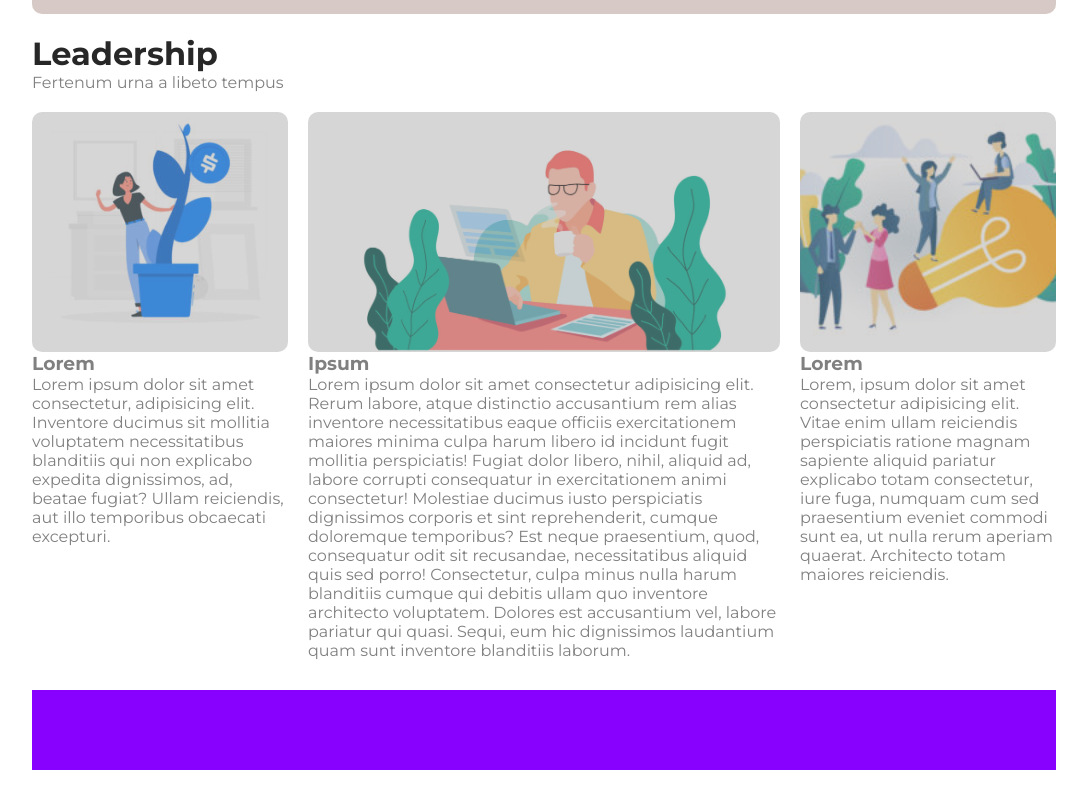
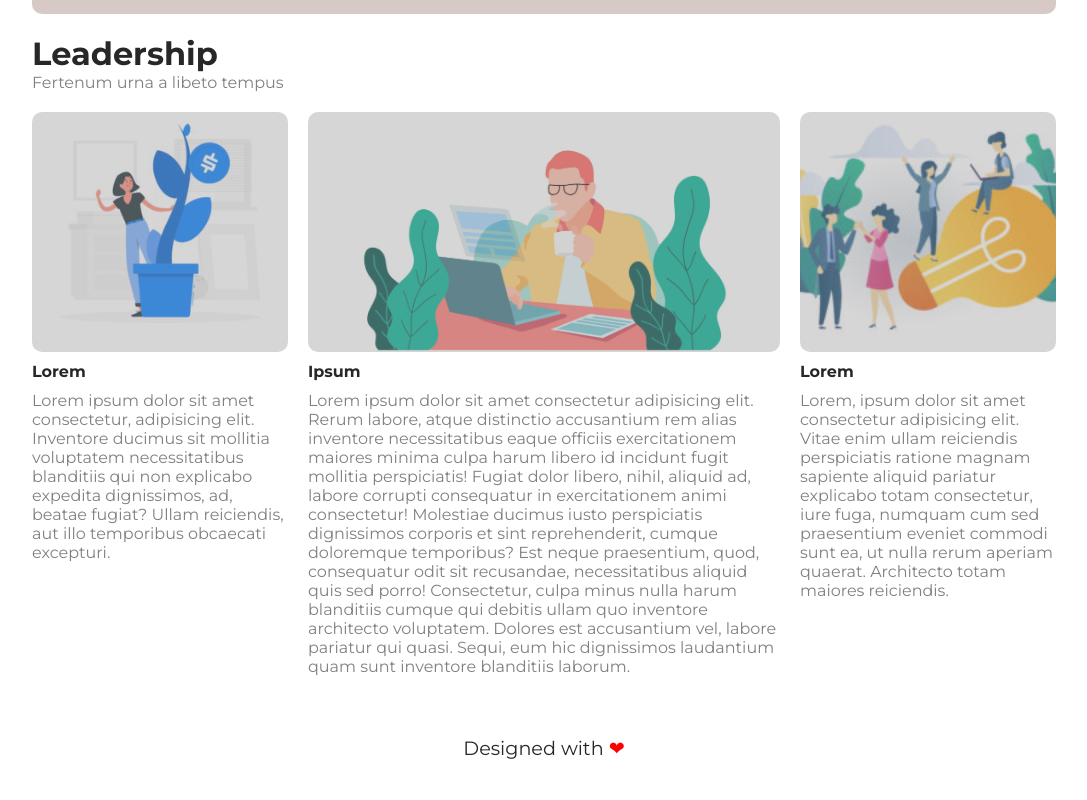
Before and after one commit to gzocchi/htmlcss-wp, a plain HTML site: page index.html in a window 1280 px wide. Shown: the part 685-1485 px from the top of the page, without its empty margins (96-1183 px from the left). Before the commit the page ends 1455 px from the top, so only its background shows below. Drawn offline with Linux system fonts and the light colour scheme.

Commit message:
modificato footer

```diff
--- a/css/style.css
+++ b/css/style.css
@@ -11,9 +11,11 @@ body {
   font-family: "Montserrat", sans-serif;
   color: gray;
 }
+.text-dark {
+  color: #272727;
+}
 
 .container {
-  /* height: 80vh; */
   width: 80vw;
   margin: 20px auto 10px;
 }
@@ -58,14 +60,10 @@ div.logo > i {
   font-size: 20px;
   margin: 0 5px;
   height: 60px;
-  /* display: inline-block; */
-  /* vertical-align: middle; */
 }
 
 header > nav {
-  /* height: 15vh; */
   margin-top: 20px;
-  /* background-color: #e579e6; */
 }
 .inline-list li {
   margin-right: 10px;
@@ -79,7 +77,6 @@ header > nav {
 }
 
 .banner {
-  /* height: calc(65vh - 20px); */
   height: 70vh;
   margin-top: 20px;
   background-image: url(../img/banner.jpg);
@@ -98,17 +95,11 @@ header > nav {
 }
 
 /* main */
-h1 {
-  color: #272727;
-}
-
 main > aside {
-  /* height: calc(70vh - 40px); */
   width: 25%;
   margin: 20px 0;
 }
 main > article {
-  /* height: calc(70vh - 40px); */
   width: calc(50% - 40px);
   margin: 20px;
 }
@@ -132,10 +123,24 @@ main > article {
   float: left;
 }
 
+.col-info {
+  margin-top: 10px;
+}
+.col-info > h3 {
+  font-size: 16px;
+}
+.col-info > p {
+  margin-top: 10px;
+}
+
 /* footer */
 footer {
-  height: 10vh;
   width: 80vw;
-  margin: 0 auto;
-  background-color: #8801fe;
+  margin: 40px auto;
+  text-align: center;
+  font-size: larger;
 }
+footer > span:after {
+  content: "\2764";
+  color: #ff0000;
+}
--- a/index.html
+++ b/index.html
@@ -74,7 +74,7 @@
     <main class="container clearfix">
 
         <div class="title">
-            <h1 class="hover_bk">Leadership</h1>
+            <h1 class="hover_bk text-dark">Leadership</h1>
             <p>Fertenum urna a libeto tempus</p>
         </div>
 
@@ -83,8 +83,8 @@
             <div class="img_main rounded">
                 <div class="layer rounded"></div>
             </div>
-            <section>
-                <h3>Lorem</h3>
+            <section class="col-info">
+                <h3 class="text-dark">Lorem</h3>
                 <p>Lorem ipsum dolor sit amet consectetur, adipisicing elit. Inventore ducimus sit mollitia voluptatem
                     necessitatibus blanditiis qui non explicabo expedita dignissimos, ad, beatae fugiat? Ullam
                     reiciendis, aut illo temporibus obcaecati excepturi.
@@ -98,8 +98,8 @@
             <div class="img_main rounded">
                 <div class="layer rounded"></div>
             </div>
-            <section>
-                <h3>Ipsum</h3>
+            <section class="col-info">
+                <h3 class="text-dark">Ipsum</h3>
                 <p>Lorem ipsum dolor sit amet consectetur adipisicing elit. Rerum labore, atque distinctio accusantium
                     rem alias inventore necessitatibus eaque officiis exercitationem maiores minima culpa harum libero
                     id incidunt fugit mollitia perspiciatis! Fugiat dolor libero, nihil, aliquid ad, labore corrupti
@@ -119,8 +119,8 @@
             <div class="img_main rounded">
                 <div class="layer rounded"></div>
             </div>
-            <section>
-                <h3>Lorem</h3>
+            <section class="col-info">
+                <h3 class="text-dark">Lorem</h3>
                 <p>Lorem, ipsum dolor sit amet consectetur adipisicing elit. Vitae enim ullam reiciendis perspiciatis
                     ratione magnam sapiente aliquid pariatur explicabo totam consectetur, iure fuga, numquam cum sed
                     praesentium eveniet commodi sunt ea, ut nulla rerum aperiam quaerat. Architecto totam maiores
@@ -135,7 +135,7 @@
 
     <!-- footer -->
     <footer>
-
+        <span class="text-dark">Designed with </span>
     </footer>
     <!-- /footer -->
 </body>
```
